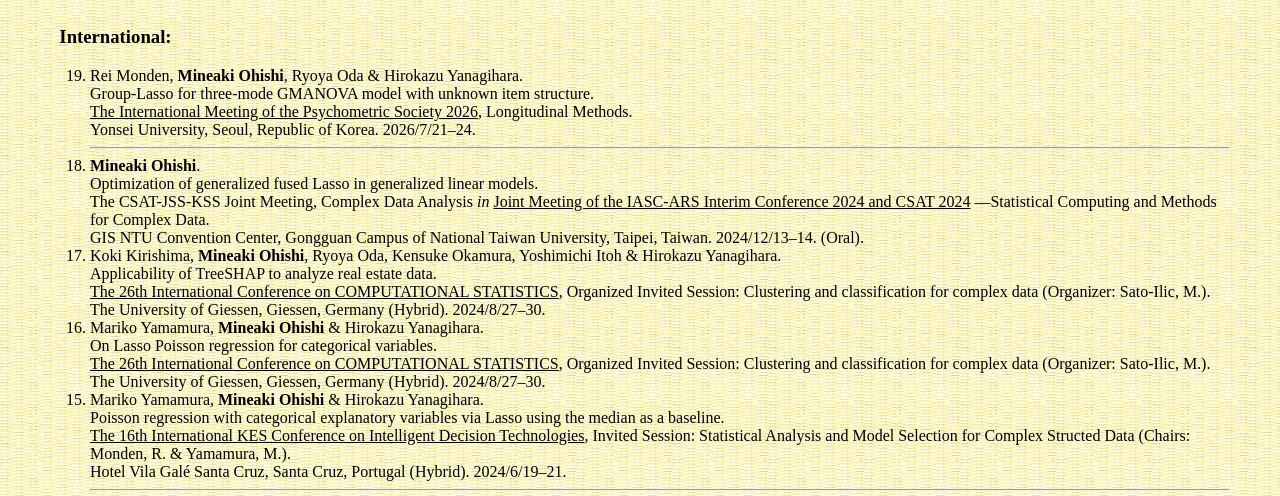
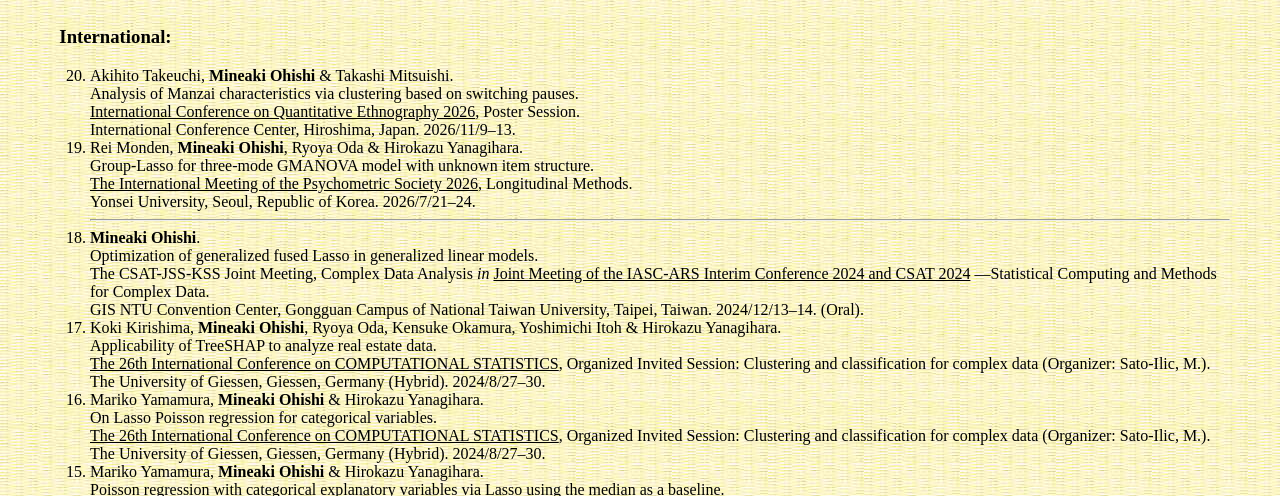
Before and after one commit to ohishim/home, a plain HTML site: page english/presentation.html in a window 1280 px wide. Shown: the part 241-737 px from the top of the page. Drawn offline with nearby package versions, Linux system fonts and the light colour scheme.

Commit message:
Add files via upload

```diff
--- a/english/presentation.html
+++ b/english/presentation.html
@@ -61,6 +61,14 @@
     &nbsp;&nbsp;International:
   </h3>
   <ol reversed>
+    <li>
+      Akihito Takeuchi, <b>Mineaki Ohishi</b> & Takashi Mitsuishi. <br>
+      Analysis of Manzai characteristics via clustering based on switching pauses. <br>
+      <a href="https://www.qesoc.org/icqe26/" target="_blank">International Conference on Quantitative Ethnography 2026</a>,
+      Poster Session. <br>
+      International Conference Center, Hiroshima, Japan.
+      2026/11/9&ndash;13.
+    </li>
     <li>
       Rei Monden, <b>Mineaki Ohishi</b>, Ryoya Oda & Hirokazu Yanagihara. <br>
       Group-Lasso for three-mode GMANOVA model with unknown item structure. <br>
```
Also changed, not shown: english/index.html (+1 -1 lines).
